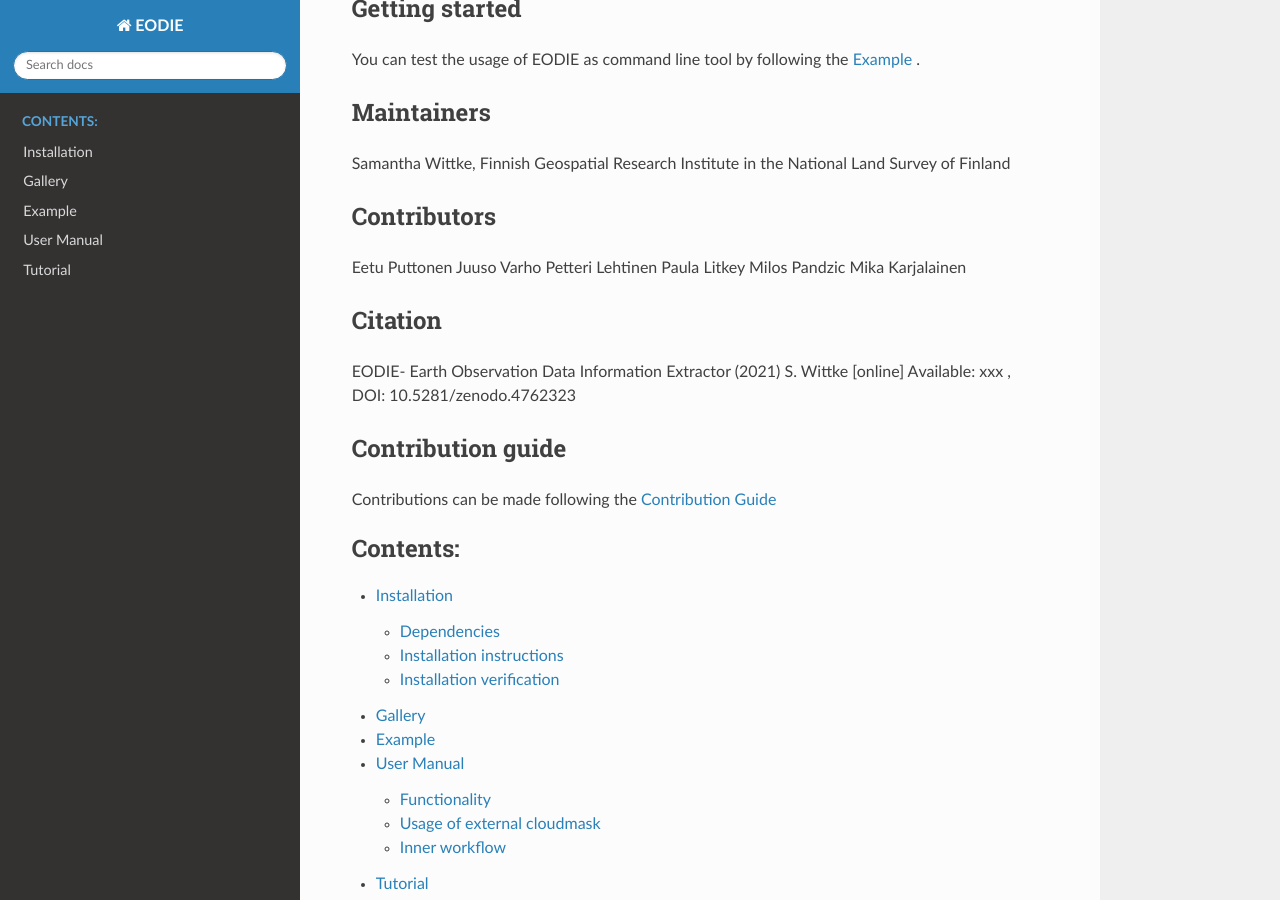
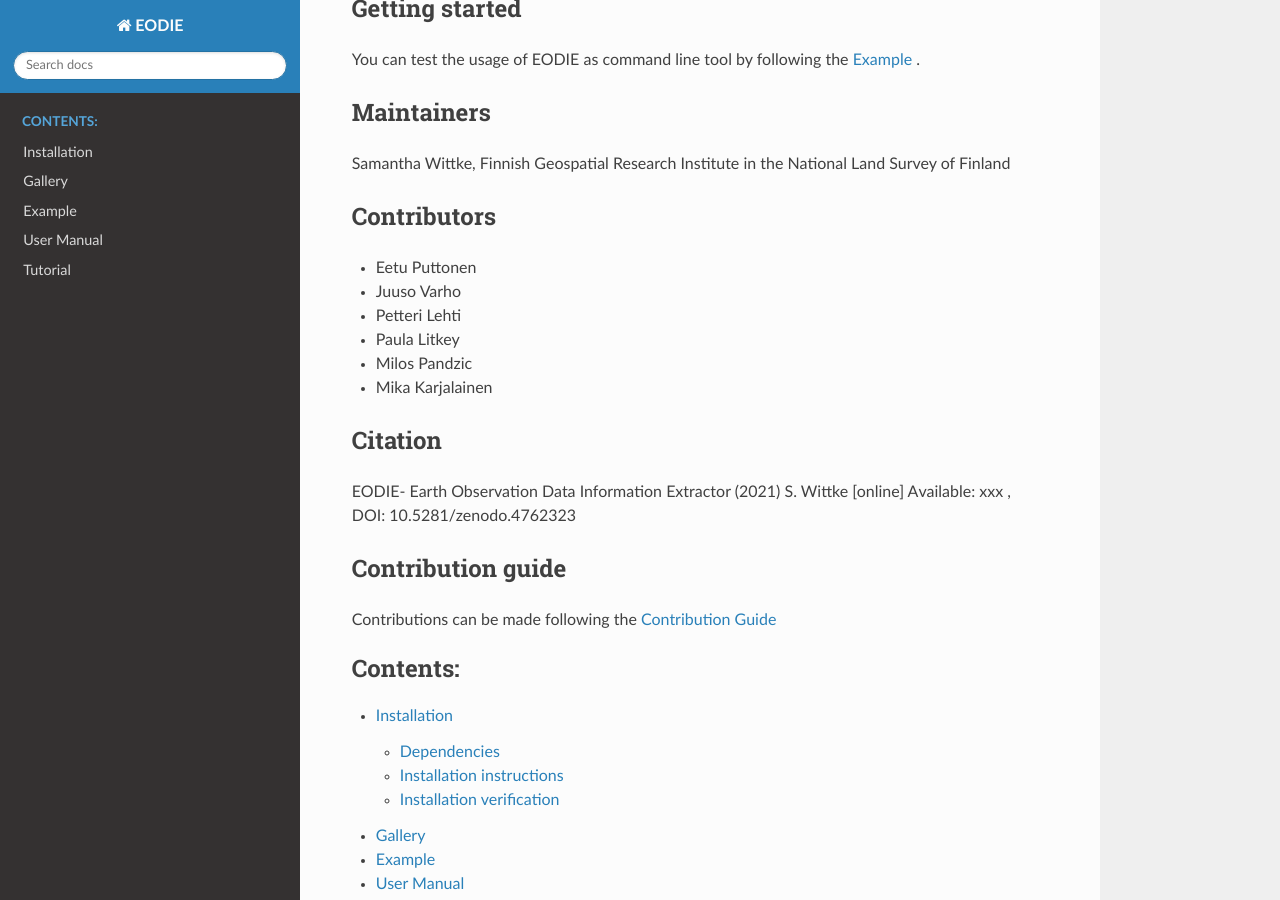
Before and after one commit to samumantha/EODIE, a Sphinx documentation site: the page built from docs/index.rst, in a window 1280 px wide and 900 px high, scrolled down 992 px. Built offline with Sphinx 7.4.7 and the Read the Docs theme 2.0.0, drawn with Linux system fonts in a browser that asks for light colours.

Commit message:
fixed name in docs

```diff
--- a/docs/index.rst
+++ b/docs/index.rst
@@ -55,12 +55,12 @@
 Contributors
 -------------
 
-Eetu Puttonen
-Juuso Varho
-Petteri Lehtinen
-Paula Litkey
-Milos Pandzic
-Mika Karjalainen
+* Eetu Puttonen
+* Juuso Varho
+* Petteri Lehti
+* Paula Litkey
+* Milos Pandzic
+* Mika Karjalainen
 
 
 Citation
```
